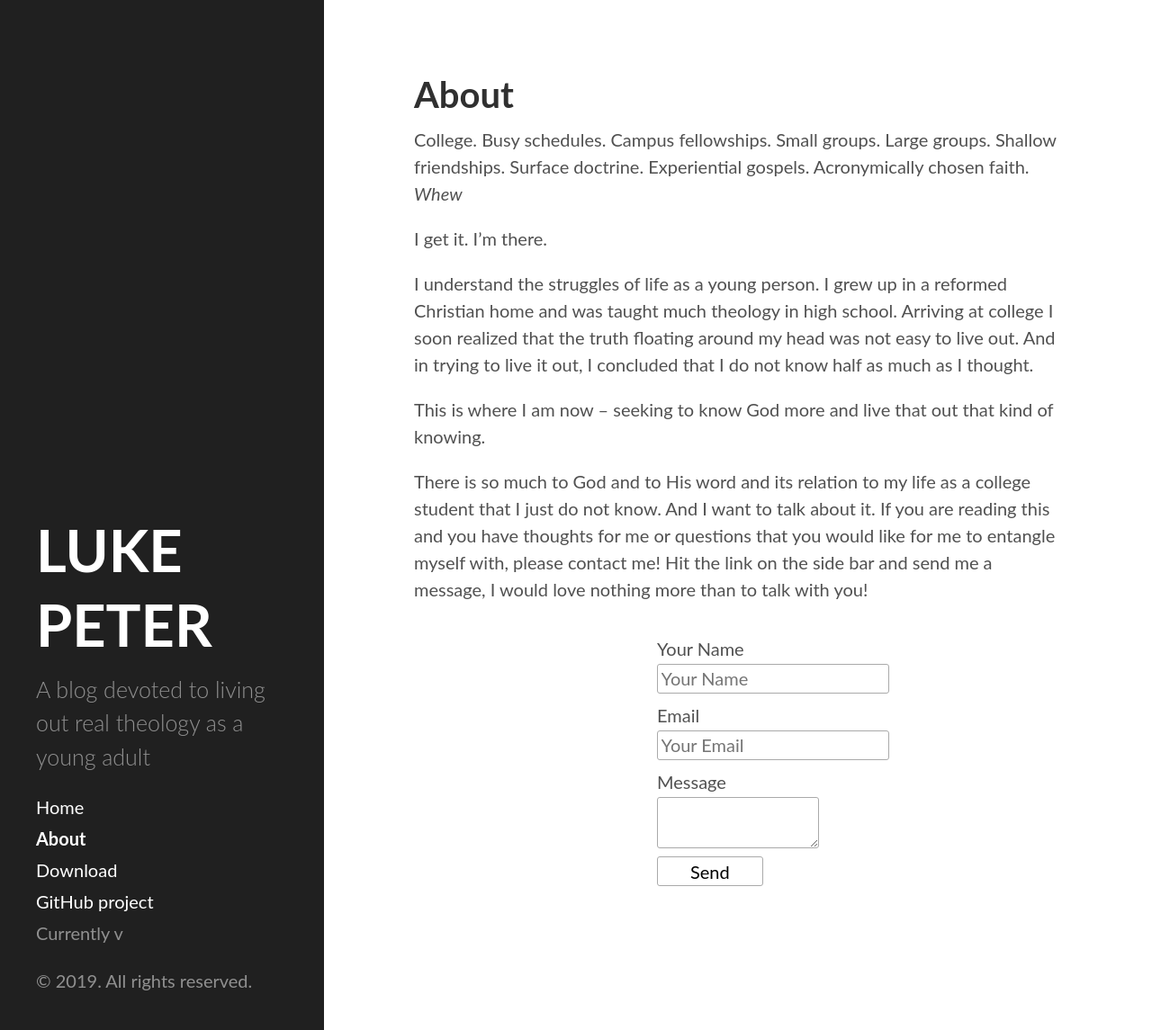
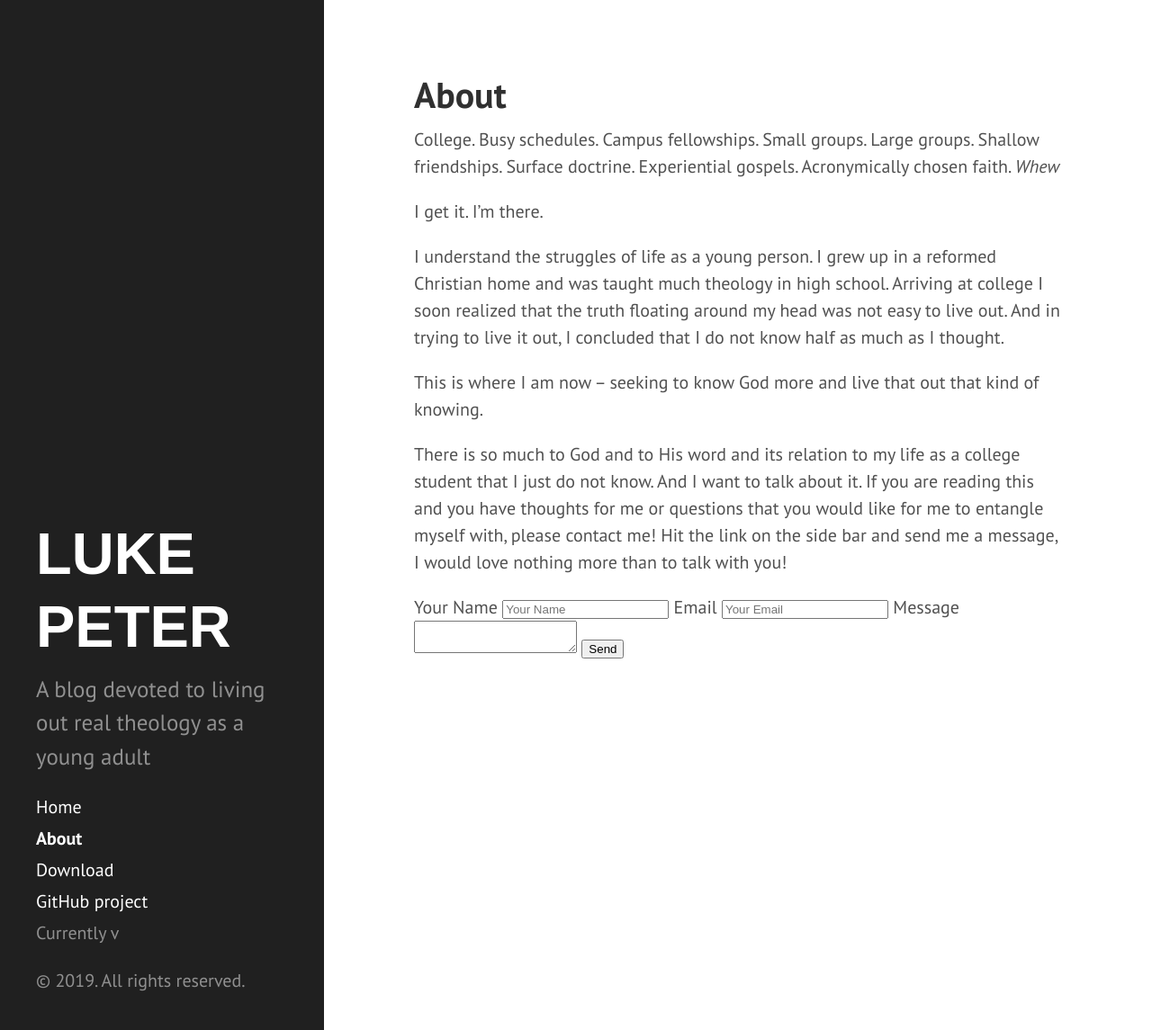
Before and after one commit to lpg0/lukepeter, a Jekyll site: the page built from docs/about.md, in a window 1280 px wide and 1145 px high. Shown: the whole window at 90% size. Built offline with Jekyll 4.4.1, drawn with Linux system fonts in a browser that asks for light colours; some web fonts are replaced.

Commit message:
Update hyde.css

```diff
--- a/docs/public/css/hyde.css
+++ b/docs/public/css/hyde.css
@@ -46,50 +46,6 @@ html {
     font-size: 20px;
   }
 }
-
-* {
-  padding: 0;
-  margin: 0;
-  box-sizing: border-box;
-  font-family: Lato, Arial;
-}
-form {
-  margin: 5% auto;
-  width: 25%;
-}
-label {
-  cursor: pointer;
-}
-input, textarea {
-  padding: 2%;
-  border-radius: 3px;
-  border:1px solid #aaa;
-  display:block;
-  margin-bottom: 5%;
-  margin-top: 1%;
-  font-size: 100%;
-}
-textarea {
-  resize:vertical;
-  width: 100%;
-  min-height: 20%;
-}
-input[type="submit"] {
-  margin-top: 2%;
-  background-color:#fff;
-  padding: 2% 20%;
-}
-input[type="submit"]:hover {
-  background-color: #666;
-  border: 1px solid #666;
-  color: #fff;
-  cursor: pointer;
-}
-input:focus, textarea:focus {
-  outline: 0;
-}
-
-
 
 /*
  * Sidebar
```
